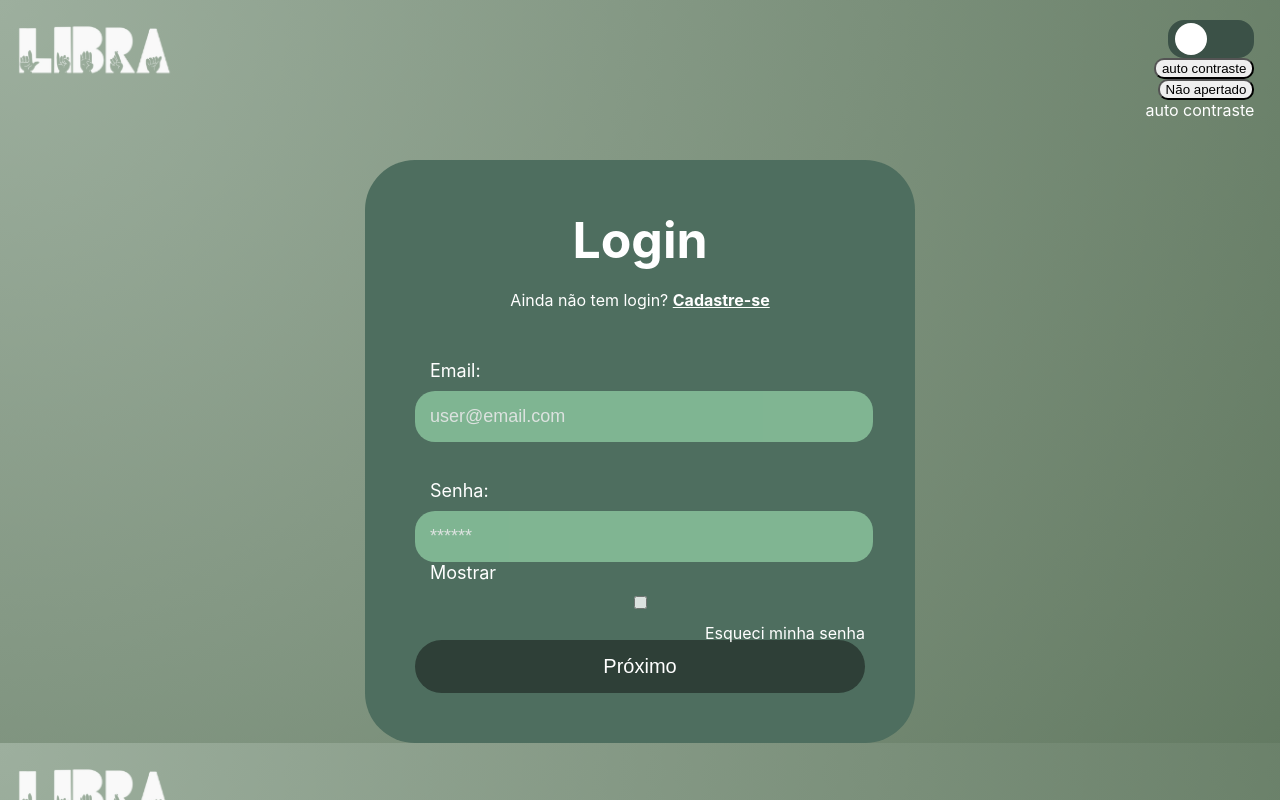
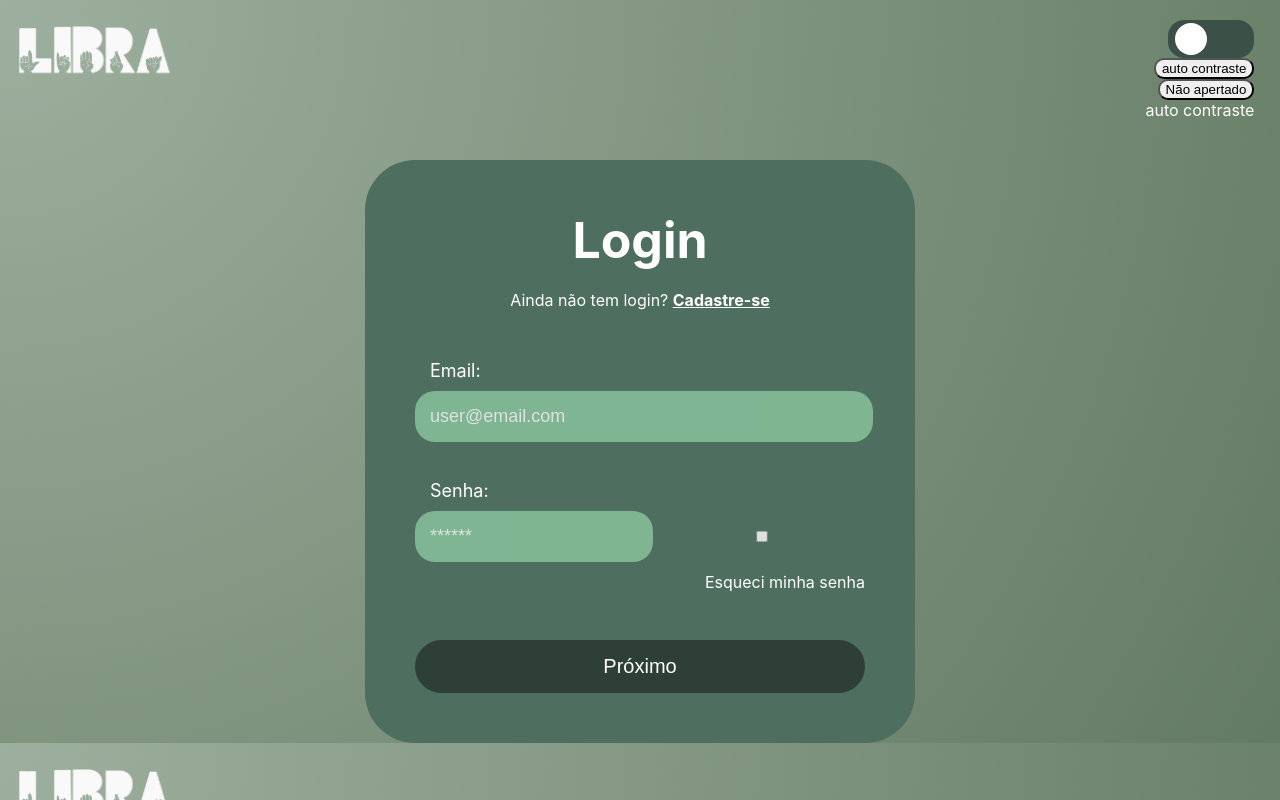
Before and after one commit to RuanVFeitosa/LIBRA-FrontEnd, a React (Create React App) app: page /login in a window 1280 px wide. Built offline with nearby package versions, Linux system fonts and the light colour scheme.

Commit message:
mostrar senha

```diff
--- a/src/Login.css
+++ b/src/Login.css
@@ -155,3 +155,23 @@ input::-webkit-input-placeholder {
   left: 5%;
   cursor: pointer;
 }
+
+
+
+
+.password-container {
+  display: flex;
+  align-items: center;
+  gap: 5px; /* Reduz o espaço entre o campo de senha e o checkbox */
+}
+
+input[type="checkbox"] {
+  margin: 0; /* Remove a margem padrão do checkbox */
+  transform: scale(0.9); /* Reduz o tamanho do checkbox */
+}
+
+.show-password-label {
+  cursor: pointer;
+  white-space: nowrap;
+  font-size: 14px; /* Reduz o tamanho da fonte do texto "Mostrar/Ocultar" */
+}
--- a/src/Login.jsx
+++ b/src/Login.jsx
@@ -60,24 +60,24 @@ function Login() {
 
           <div className="input">
             <label>Senha:</label>
+            <div className="password-container">
               <input
                 type={showPassword ? "text" : "password"}
                 id="campoSenha"
                 name="campoSenha"
                 placeholder="******"
               />
-            <label htmlFor="botaoMostrarSenha" className="legenda">
-              {showPassword ? "Ocultar" : "Mostrar"}
-            </label>
               <input
                 type="checkbox"
                 id="botaoMostrarSenha"
                 onChange={togglePasswordVisibility}
               />
+            </div>
             <div>
               <a href="#">Esqueci minha senha</a>
             </div>
           </div>
+
 
           <button>Próximo</button>
         </form>
```
Lines whose indentation alone changed are shown as unchanged.
